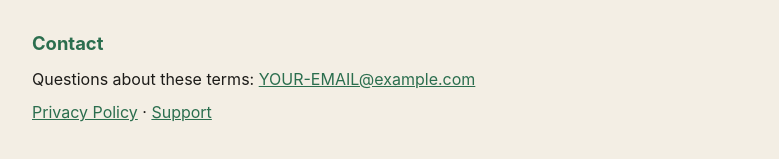
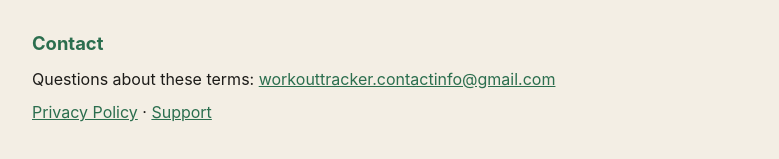
Before and after one commit to ethansa91-bot/WorkoutTracker-Legal, a plain HTML site: page terms.html in a window 1280 px wide. Shown: the part 2358-2517 px from the top of the page, without its empty margins (248-1027 px from the left). Drawn offline with Linux system fonts and the light colour scheme.

Commit message:
Update terms.html

```diff
--- a/terms.html
+++ b/terms.html
@@ -75,7 +75,7 @@
   <p>The app and these terms may change. If the terms change, the date at the top of this page is updated, and continuing to use the app means you accept the new version. You can stop using the app at any time by deleting it; see the Privacy Policy for how to delete your data.</p>
 
   <h2>Contact</h2>
-  <p>Questions about these terms: <a href="mailto:YOUR-EMAIL@example.com">YOUR-EMAIL@example.com</a></p>
+  <p>Questions about these terms: <a href="mailto:workouttracker.contactinfo@gmail.com">workouttracker.contactinfo@gmail.com</a></p>
   <p><a href="privacy.html">Privacy Policy</a> · <a href="support.html">Support</a></p>
 </main>
 </body>
```
